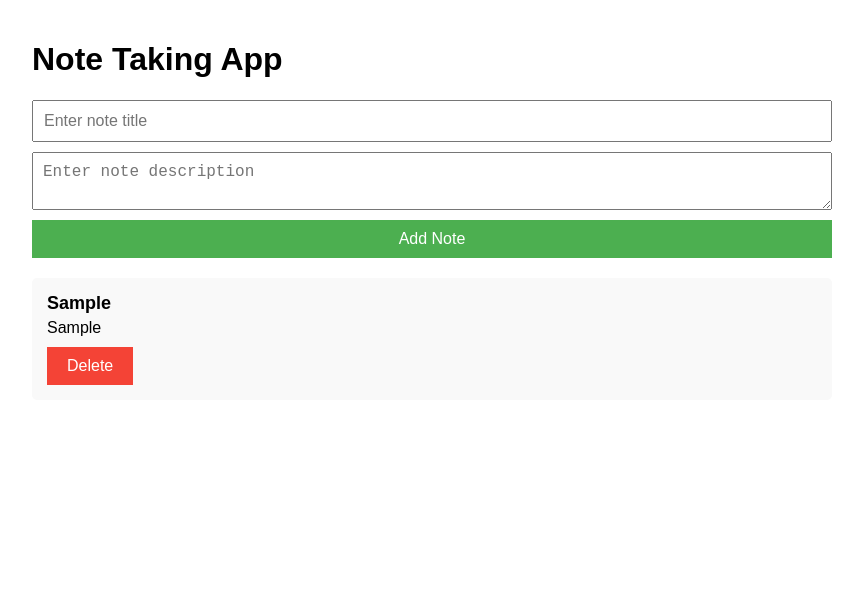
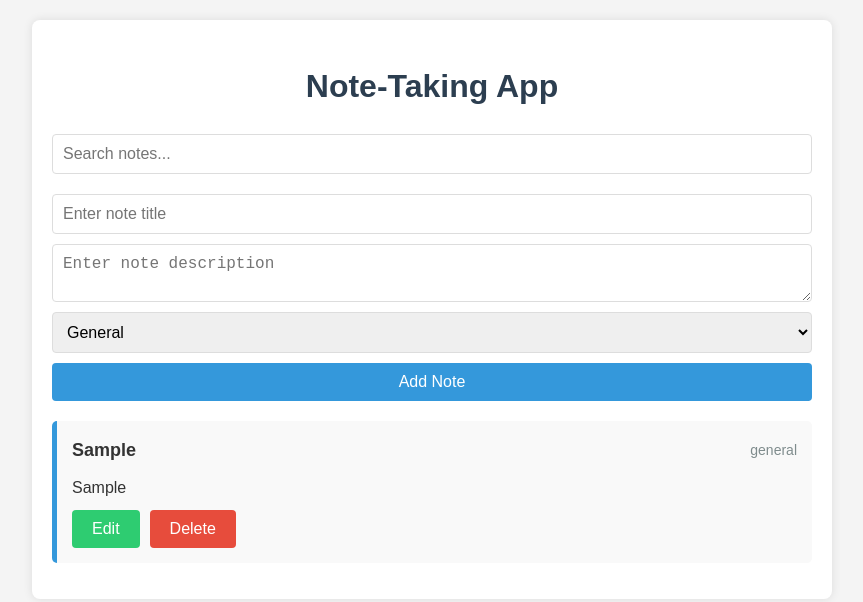
Before and after one commit to PixelVerseIT/note-taking-htmlcssjs, a plain HTML site: page index.html in a window 1280 px wide. Both pictures are taken after typing "Sample", "Sample" into the empty fields and a click on the button "Add Note". Shown: the whole page, without its empty margins (208-1071 px from the left). Drawn offline with Linux system fonts and the light colour scheme.

Commit message:
changed UI to rounded corners and more modern look, added search function, changed UI of the notes, added catergories to catergorize your notes and all updated to save using browser storage.

```diff
--- a/index.html
+++ b/index.html
@@ -6,28 +6,48 @@
     <title>Note-Taking App</title>
     <style>
         body {
-            font-family: Arial, sans-serif;
+            font-family: 'Arial', sans-serif;
+            line-height: 1.6;
+            color: #333;
             max-width: 800px;
             margin: 0 auto;
             padding: 20px;
+            background-color: #f4f4f4;
         }
-        #note-form {
+        h1 {
+            text-align: center;
+            color: #2c3e50;
+        }
+        #app-container {
+            background-color: #fff;
+            padding: 20px;
+            border-radius: 8px;
+            box-shadow: 0 0 10px rgba(0,0,0,0.1);
+        }
+        #note-form, #search-container {
             display: flex;
             flex-direction: column;
             gap: 10px;
             margin-bottom: 20px;
         }
-        #title-input, #description-input {
+        input, textarea, select {
             padding: 10px;
             font-size: 16px;
+            border: 1px solid #ddd;
+            border-radius: 4px;
         }
         button {
             padding: 10px 20px;
             font-size: 16px;
-            background-color: #4CAF50;
+            background-color: #3498db;
             color: white;
             border: none;
+            border-radius: 4px;
             cursor: pointer;
+            transition: background-color 0.3s;
+        }
+        button:hover {
+            background-color: #2980b9;
         }
         #notes-list {
             list-style-type: none;
@@ -38,46 +58,87 @@
             margin-bottom: 15px;
             padding: 15px;
             border-radius: 5px;
+            border-left: 5px solid #3498db;
+        }
+        .note-header {
+            display: flex;
+            justify-content: space-between;
+            align-items: center;
+            margin-bottom: 10px;
         }
         .note-title {
             font-size: 18px;
             font-weight: bold;
-            margin-bottom: 5px;
+        }
+        .note-category {
+            font-size: 14px;
+            color: #7f8c8d;
         }
         .note-description {
             margin-bottom: 10px;
         }
+        .note-actions {
+            display: flex;
+            gap: 10px;
+        }
+        .edit-btn {
+            background-color: #2ecc71;
+        }
         .delete-btn {
-            background-color: #f44336;
+            background-color: #e74c3c;
+        }
+        .hidden {
+            display: none;
         }
     </style>
 </head>
 <body>
-    <h1>Note Taking App</h1>
+    <div id="app-container">
+        <h1>Note-Taking App</h1>
+        <div id="search-container">
+            <input type="text" id="search-input" placeholder="Search notes...">
+        </div>
         <form id="note-form">
             <input type="text" id="title-input" placeholder="Enter note title" required>
             <textarea id="description-input" placeholder="Enter note description" required></textarea>
-        <button type="submit">Add Note</button>
+            <select id="category-input">
+                <option value="general">General</option>
+                <option value="work">Work</option>
+                <option value="personal">Personal</option>
+                <option value="ideas">Ideas</option>
+            </select>
+            <button type="submit" id="submit-btn">Add Note</button>
         </form>
         <ul id="notes-list"></ul>
+    </div>
 
     <script>
         const noteForm = document.getElementById('note-form');
         const titleInput = document.getElementById('title-input');
         const descriptionInput = document.getElementById('description-input');
+        const categoryInput = document.getElementById('category-input');
         const notesList = document.getElementById('notes-list');
+        const searchInput = document.getElementById('search-input');
+        const submitBtn = document.getElementById('submit-btn');
 
         let notes = JSON.parse(localStorage.getItem('notes')) || [];
+        let editingIndex = -1;
 
-        function renderNotes() {
+        function renderNotes(notesToRender = notes) {
             notesList.innerHTML = '';
-            notes.forEach((note, index) => {
+            notesToRender.forEach((note, index) => {
                 const li = document.createElement('li');
                 li.className = 'note-item';
                 li.innerHTML = `
-                    <div class="note-title">${note.title}</div>
+                    <div class="note-header">
+                        <span class="note-title">${note.title}</span>
+                        <span class="note-category">${note.category}</span>
+                    </div>
                     <div class="note-description">${note.description}</div>
+                    <div class="note-actions">
+                        <button class="edit-btn" data-index="${index}">Edit</button>
                         <button class="delete-btn" data-index="${index}">Delete</button>
+                    </div>
                 `;
                 notesList.appendChild(li);
             });
@@ -87,26 +148,55 @@
             localStorage.setItem('notes', JSON.stringify(notes));
         }
 
+        function resetForm() {
+            noteForm.reset();
+            submitBtn.textContent = 'Add Note';
+            editingIndex = -1;
+        }
+
         noteForm.addEventListener('submit', (e) => {
             e.preventDefault();
             const title = titleInput.value.trim();
             const description = descriptionInput.value.trim();
+            const category = categoryInput.value;
+
             if (title && description) {
-                notes.push({ title, description });
-                titleInput.value = '';
-                descriptionInput.value = '';
+                if (editingIndex === -1) {
+                    notes.push({ title, description, category });
+                } else {
+                    notes[editingIndex] = { title, description, category };
+                    editingIndex = -1;
+                }
                 saveNotes();
                 renderNotes();
+                resetForm();
             }
         });
 
         notesList.addEventListener('click', (e) => {
+            const index = e.target.getAttribute('data-index');
             if (e.target.classList.contains('delete-btn')) {
-                const index = e.target.getAttribute('data-index');
                 notes.splice(index, 1);
                 saveNotes();
                 renderNotes();
+            } else if (e.target.classList.contains('edit-btn')) {
+                const note = notes[index];
+                titleInput.value = note.title;
+                descriptionInput.value = note.description;
+                categoryInput.value = note.category;
+                submitBtn.textContent = 'Update Note';
+                editingIndex = parseInt(index);
             }
+        });
+
+        searchInput.addEventListener('input', (e) => {
+            const searchTerm = e.target.value.toLowerCase();
+            const filteredNotes = notes.filter(note =>
+                note.title.toLowerCase().includes(searchTerm) ||
+                note.description.toLowerCase().includes(searchTerm) ||
+                note.category.toLowerCase().includes(searchTerm)
+            );
+            renderNotes(filteredNotes);
         });
 
         renderNotes();
```
Lines whose indentation alone changed are shown as unchanged.
